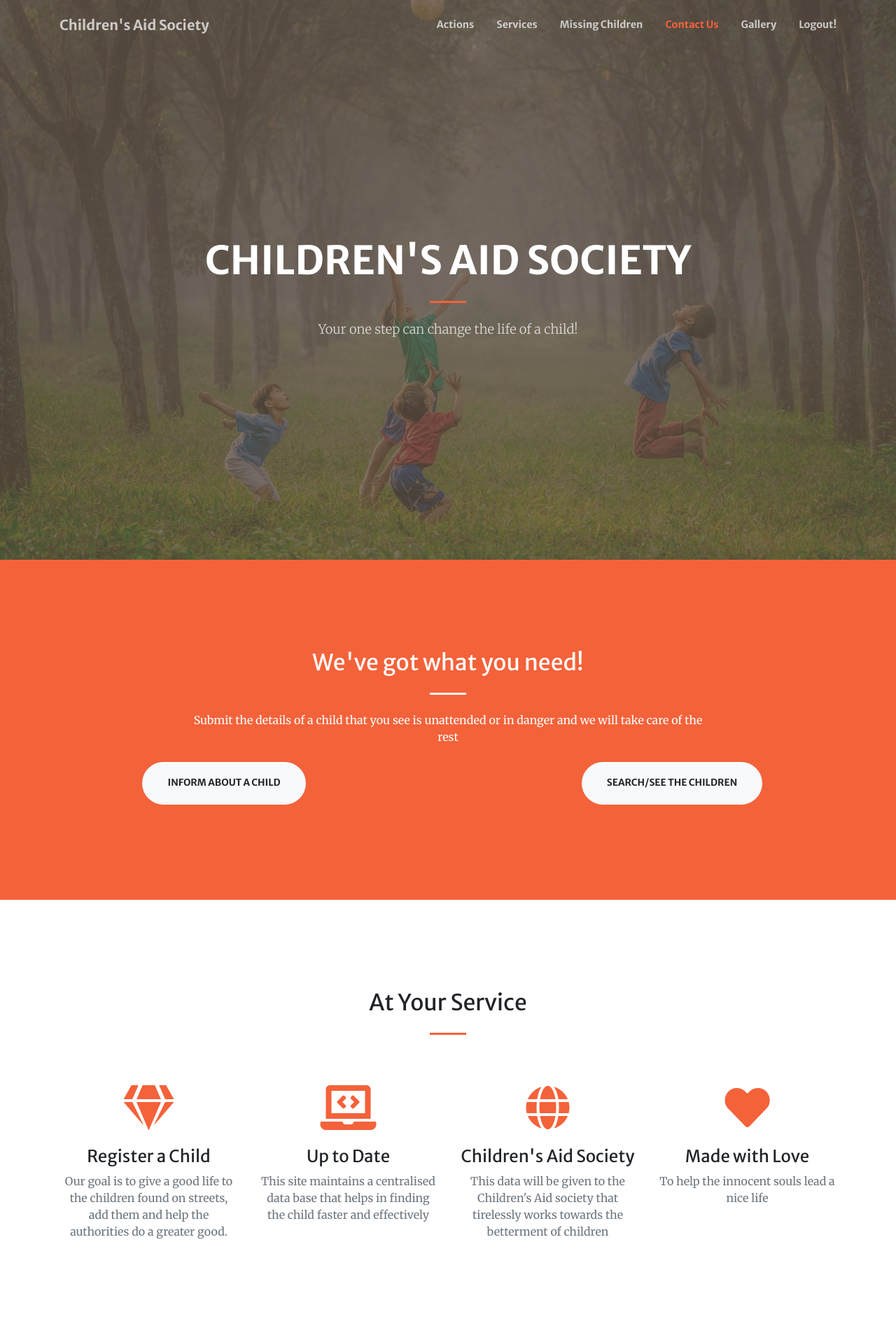
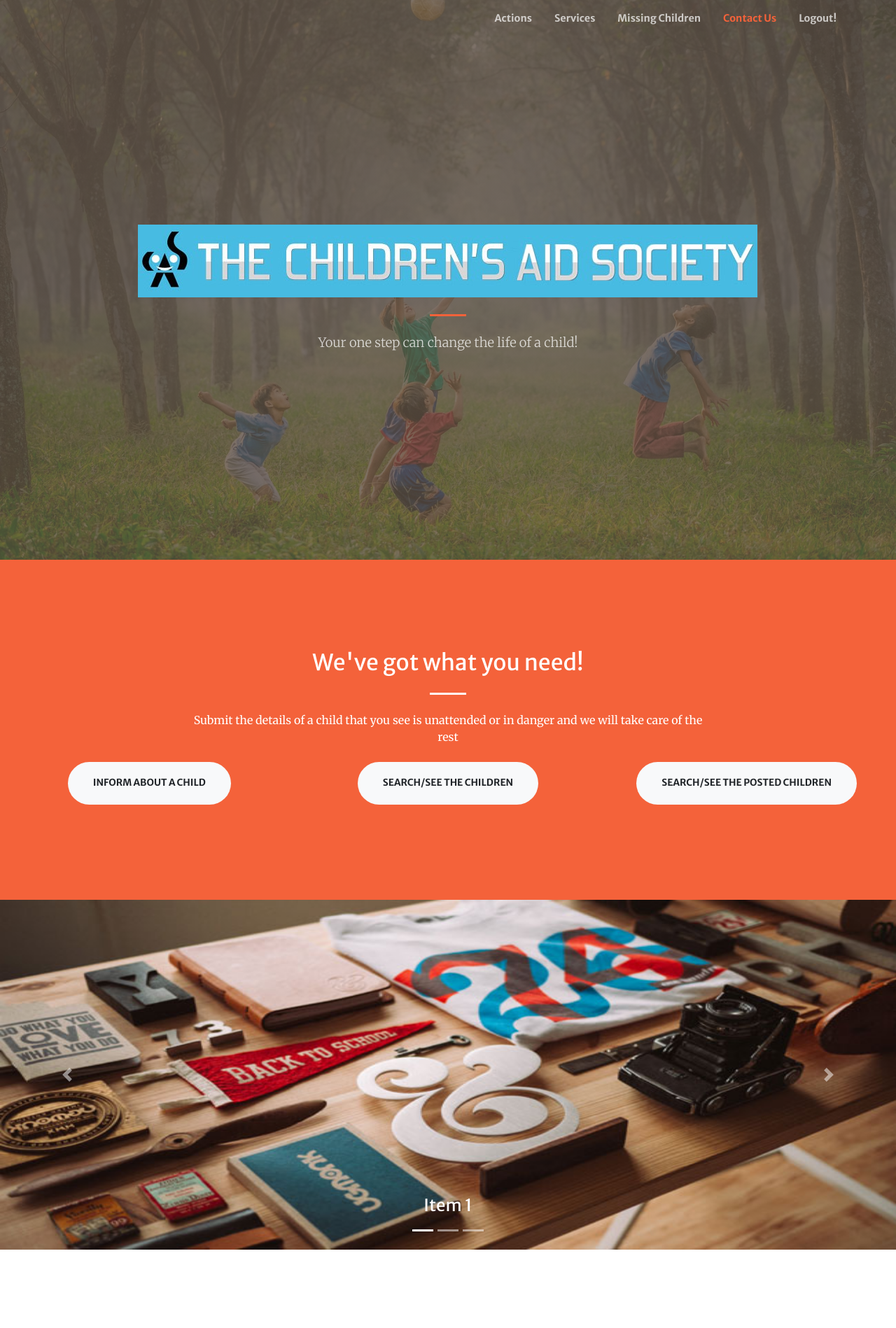
Before and after one commit to jishant07/children_aid, a PHP site: page / in a window 1280 px wide. Shown: the top 1898 px of the page at 70% size. Run offline with PHP 8.4, Linux system fonts and the light colour scheme; a user stored in the database is signed in.

Commit message:
minor changes

```diff
--- a/index.php
+++ b/index.php
@@ -42,7 +42,7 @@ session_start();
   <!-- Navigation -->
   <nav class="navbar navbar-expand-lg navbar-light fixed-top py-3" id="mainNav">
     <div class="container">
-      <a class="navbar-brand js-scroll-trigger" href="#page-top">Children's Aid Society</a>
+      <a class="navbar-brand js-scroll-trigger" id="logo" href="#page-top"></a>
       <button class="navbar-toggler navbar-toggler-right" type="button" data-toggle="collapse" data-target="#navbarResponsive" aria-controls="navbarResponsive" aria-expanded="false" aria-label="Toggle navigation">
         <span class="navbar-toggler-icon"></span>
       </button>
@@ -60,9 +60,9 @@ session_start();
           <li class="nav-item">
             <a class="nav-link js-scroll-trigger" href="#contact">Contact Us</a>
           </li>
-          <li class="nav-item">
+          <!-- <li class="nav-item">
             <a class="nav-link js-scroll-trigger" href="gallery.php">Gallery</a>
-          </li>
+          </li> -->
           <li class="nav-item">
             <a class="nav-link js-scroll-trigger" href="logout.php">Logout!</a>
           </li>
@@ -76,7 +76,7 @@ session_start();
     <div class="container h-100">
       <div class="row h-100 align-items-center justify-content-center text-center">
         <div class="col-lg-10 align-self-end">
-          <h1 class="text-uppercase text-white font-weight-bold">Children's Aid Society</h1>
+          <h1 class="text-uppercase text-white font-weight-bold"><img src="logo.jpg"></h1>
           <hr class="divider my-4">
         </div>
         <div class="col-lg-8 align-self-baseline">
@@ -100,14 +100,19 @@ session_start();
           </div>
         </div>
         <div class='row' style='text-align:center;margin:auto;'>
-        <div class='col-lg-6'>
+        <div class='col-lg-4'>
           <a class='btn btn-light btn-xl js-scroll-trigger mb-2' href='data_form.php'>
             Inform about a child
           </a>
         </div>
-        <div class='col-lg-6'>
+        <div class='col-lg-4'>
             <a class='btn btn-light btn-xl js-scroll-trigger mb-2' href='retrive_data.php'>
               Search/See the children
+            </a>
+        </div>
+        <div class='col-lg-4'>
+            <a class='btn btn-light btn-xl js-scroll-trigger mb-2' href='minimal_data.php'>
+              Search/See the Posted Children
             </a>
         </div>
         </div>
@@ -126,16 +131,51 @@ session_start();
       </div>
     </div>
     <div class='row' style='text-align:center;margin:auto;'>
-    <div class='col-lg-12'>
+    <div class='col-lg-6'>
       <a class='btn btn-light btn-xl js-scroll-trigger mb-2' href='retrive_data.php'>
         Search/See the children
       </a>
     </div>
+    <div class='col-lg-6'>
+            <a class='btn btn-light btn-xl js-scroll-trigger mb-2' href='minimal_data.php'>
+              Search/See the Posted Children
+            </a>
+        </div>
     </div>
   </section>";
     }
   ?>
-
+  <section>
+    <div id="portfolio" class="carousel slide" data-ride="carousel">
+  <ol class="carousel-indicators">
+    <li data-target="#carouselExampleIndicators" data-slide-to="0" class="active"></li>
+    <li data-target="#carouselExampleIndicators" data-slide-to="1"></li>
+    <li data-target="#carouselExampleIndicators" data-slide-to="2"></li>
+  </ol>
+  <div class="carousel-inner">
+    <div class="carousel-item active">
+      <img class="d-block w-100" src="./img/portfolio/fullsize/1.jpg" alt="First slide" style="max-height: 500px;">
+      <div class="carousel-caption d-none d-md-block">
+        <h4>Item 1</h4>
+      </div>
+    </div>
+    <div class="carousel-item">
+      <img class="d-block w-100" src="./img/portfolio/fullsize/2.jpg" alt="Second slide" style="max-height: 500px;">
+    </div>
+    <div class="carousel-item">
+      <img class="d-block w-100" src="./img/portfolio/fullsize/3.jpg" alt="Third slide" style="max-height: 500px;">
+    </div>
+  </div>
+  <a class="carousel-control-prev" href="#carouselExampleIndicators" role="button" data-slide="prev">
+    <span class="carousel-control-prev-icon" aria-hidden="true"></span>
+    <span class="sr-only">Previous</span>
+  </a>
+  <a class="carousel-control-next" href="#carouselExampleIndicators" role="button" data-slide="next">
+    <span class="carousel-control-next-icon" aria-hidden="true"></span>
+    <span class="sr-only">Next</span>
+  </a>
+</div>
+  </section>
 
   <!-- Services Section -->
   <section class="page-section" id="services">
@@ -260,37 +300,7 @@ session_start();
       </div>
     </div>
   </section> -->
-  <section>
-    <div id="portfolio" class="carousel slide" data-ride="carousel">
-  <ol class="carousel-indicators">
-    <li data-target="#carouselExampleIndicators" data-slide-to="0" class="active"></li>
-    <li data-target="#carouselExampleIndicators" data-slide-to="1"></li>
-    <li data-target="#carouselExampleIndicators" data-slide-to="2"></li>
-  </ol>
-  <div class="carousel-inner">
-    <div class="carousel-item active">
-      <img class="d-block w-100" src="./img/portfolio/fullsize/1.jpg" alt="First slide" style="max-height: 500px;">
-      <div class="carousel-caption d-none d-md-block">
-        <h4>Item 1</h4>
-      </div>
-    </div>
-    <div class="carousel-item">
-      <img class="d-block w-100" src="./img/portfolio/fullsize/2.jpg" alt="Second slide" style="max-height: 500px;">
-    </div>
-    <div class="carousel-item">
-      <img class="d-block w-100" src="./img/portfolio/fullsize/3.jpg" alt="Third slide" style="max-height: 500px;">
-    </div>
-  </div>
-  <a class="carousel-control-prev" href="#carouselExampleIndicators" role="button" data-slide="prev">
-    <span class="carousel-control-prev-icon" aria-hidden="true"></span>
-    <span class="sr-only">Previous</span>
-  </a>
-  <a class="carousel-control-next" href="#carouselExampleIndicators" role="button" data-slide="next">
-    <span class="carousel-control-next-icon" aria-hidden="true"></span>
-    <span class="sr-only">Next</span>
-  </a>
-</div>
-  </section>
+
 
   <!-- Contact Section -->
   <section class="page-section" id="contact">
@@ -327,11 +337,11 @@ session_start();
 
   <!-- Custom scripts for this template -->
   <script src="js/creative.min.js"></script>
-  <script type="text/javascript">
+  <!-- <script type="text/javascript">
     $('#portfolio').carousel({
       interval:500
     });
-  </script>
+  </script> -->
 </body>
 
 </html>
```
Also changed, not shown: logo.jpg (added), minimal_data_images/1img.jpg (added), minimal_data_images/2img.jpg (added).
